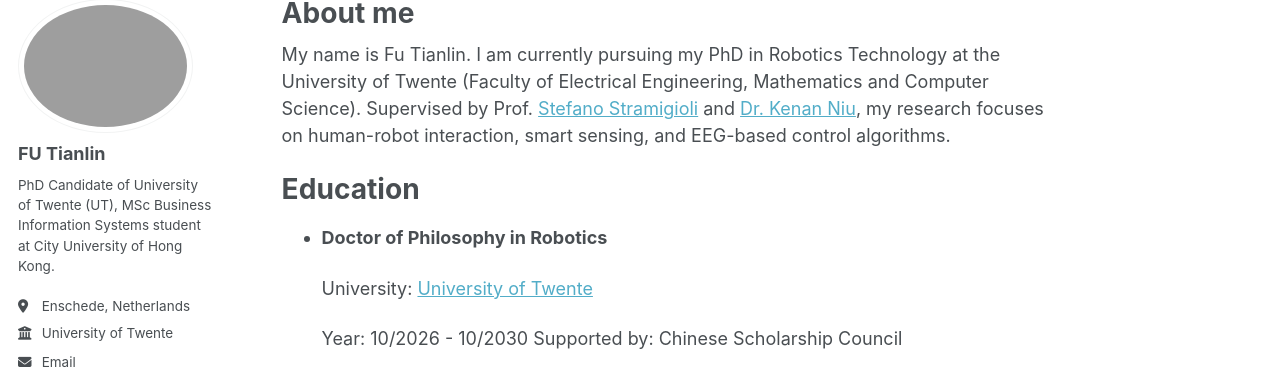
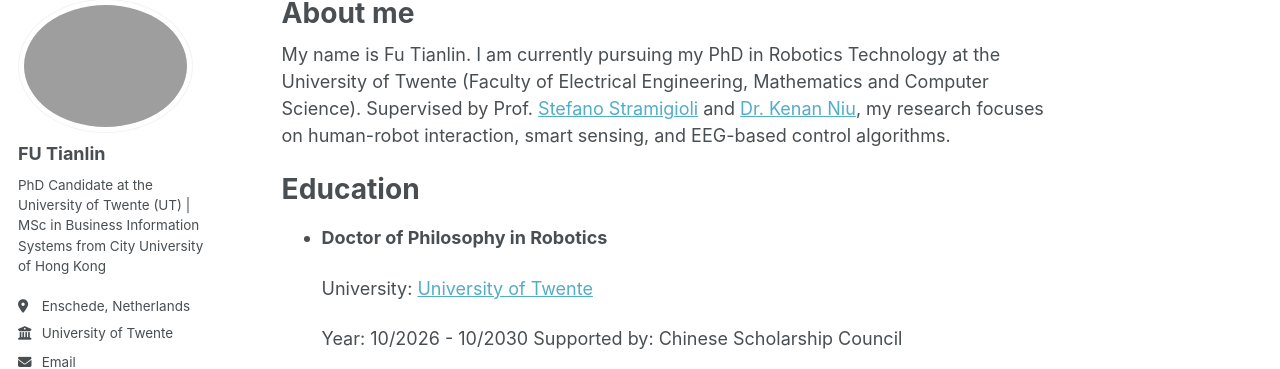
Before and after one commit to Futianlin/FUTianlin-CityU, a Jekyll site: the page built from _pages/about.md, in a window 1280 px wide. Shown: the part 100-469 px from the top of the page. Built offline with Jekyll 4.4.1, drawn with Linux system fonts in a browser that asks for light colours; some web fonts are replaced; a script that is not in the unit is left out.

Commit message:
修改一句话介绍

```diff
--- a/_config.yml
+++ b/_config.yml
@@ -23,7 +23,7 @@ author:
   avatar           : "profile.png"
   name             : "FU Tianlin"
   pronouns         : # example: "she/her"
-  bio              : "PhD Candidate of University of Twente (UT), MSc Business Information Systems student at City University of Hong Kong."
+  bio              : "PhD Candidate at the University of Twente (UT) | MSc in Business Information Systems from City University of Hong Kong"
   location         : "Enschede, Netherlands"
   employer         : "University of Twente"
   uri              : # URL
```
